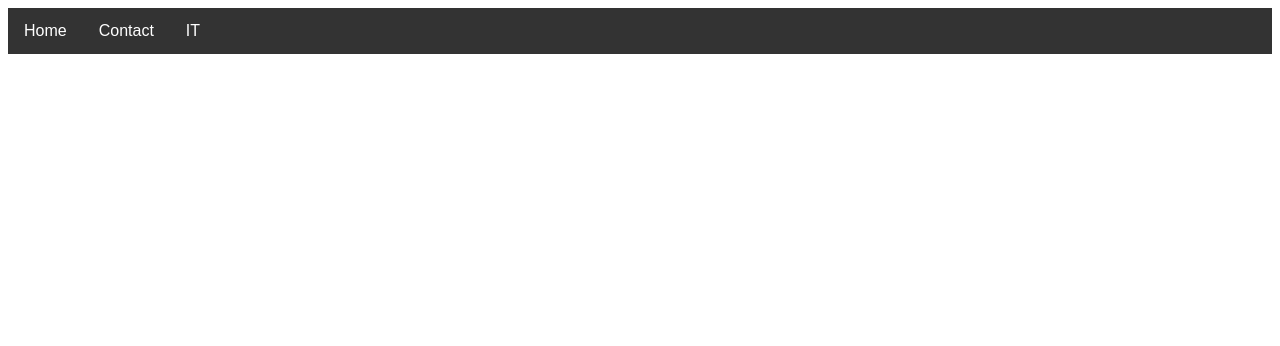
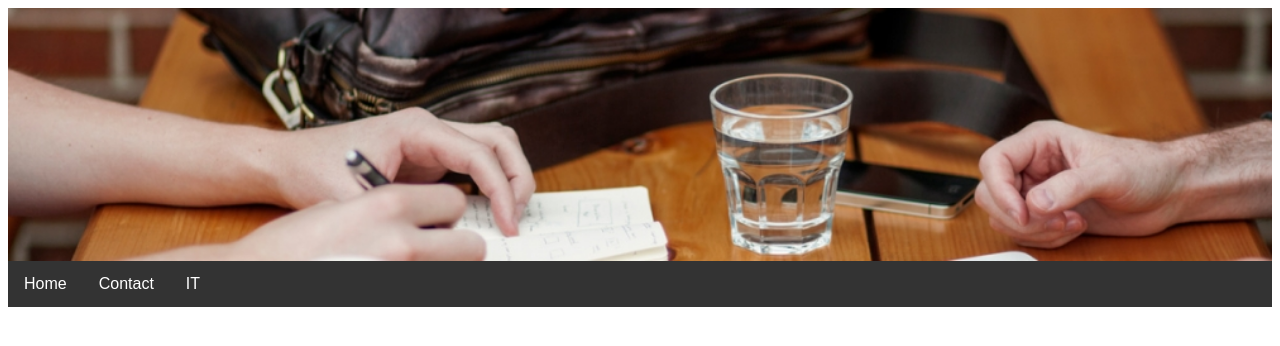
Before and after one commit to OminousGrain/OminousGrain.github.io, a plain HTML site: page base.html in a window 1280 px wide. Drawn offline with Linux system fonts and the light colour scheme.

Commit message:
carousel

```diff
--- a/base.css
+++ b/base.css
@@ -94,3 +94,6 @@ h1{
     background-color: #555;
     color: white;
   }
+  .mySlides{
+    width: 100%;
+  }
--- a/base.html
+++ b/base.html
@@ -1,5 +1,9 @@
 <!DOCTYPE html>
 <html>
+    <img class="mySlides" src="images/tech1.jpeg">
+    <img class="mySlides" src="images/tech2.jpeg">
+    <img class="mySlides" src="images/tech3.jpeg">
+    <img class="mySlides" src="images/tech4.jpeg">
 <head>
 <meta name="viewport" content="width=device-width, initial-scale=1">
 <link href = "images/logo.png" rel="icon" type="image/gif">
@@ -29,5 +33,23 @@
 </div>
 
 </nav>
+
 </body>
+
+<script>
+    var myIndex = 0;
+    carousel();
+
+    function carousel() {
+      var i;
+      var x = document.getElementsByClassName("mySlides");
+      for (i = 0; i < x.length; i++) {
+        x[i].style.display = "none";
+      }
+      myIndex++;
+      if (myIndex > x.length) {myIndex = 1}
+      x[myIndex-1].style.display = "block";
+      setTimeout(carousel, 3000); // Change image every 3 seconds
+    }
+    </script>
 </html>
```
Also changed, not shown: images/tech1.jpeg (added), images/tech2.jpeg (added), images/tech3.jpeg (added), images/tech4.jpeg (added).
